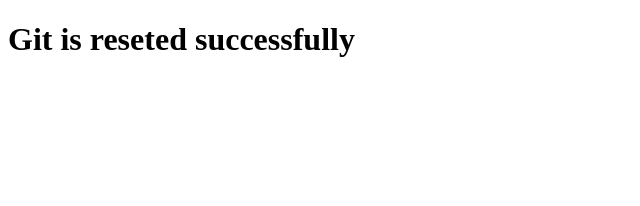
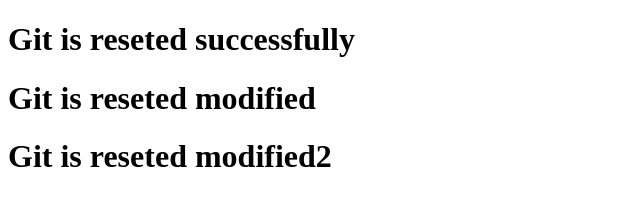
Before and after one commit to mdmoinshaikh/Git-workflow, a plain HTML site: page Git reset/rset.html in a window 1280 px wide. Shown: the whole page, without its empty margins (0-640 px from the left). Drawn offline with Linux system fonts and the light colour scheme.

Commit message:
second edited

```diff
--- a/Git reset/rset.html
+++ b/Git reset/rset.html
@@ -7,5 +7,7 @@
 </head>
 <body>
     <h1>Git is reseted successfully</h1>
+    <h1>Git is reseted modified</h1>
+    <h1>Git is reseted modified2 </h1>
 </body>
 </html>
```
